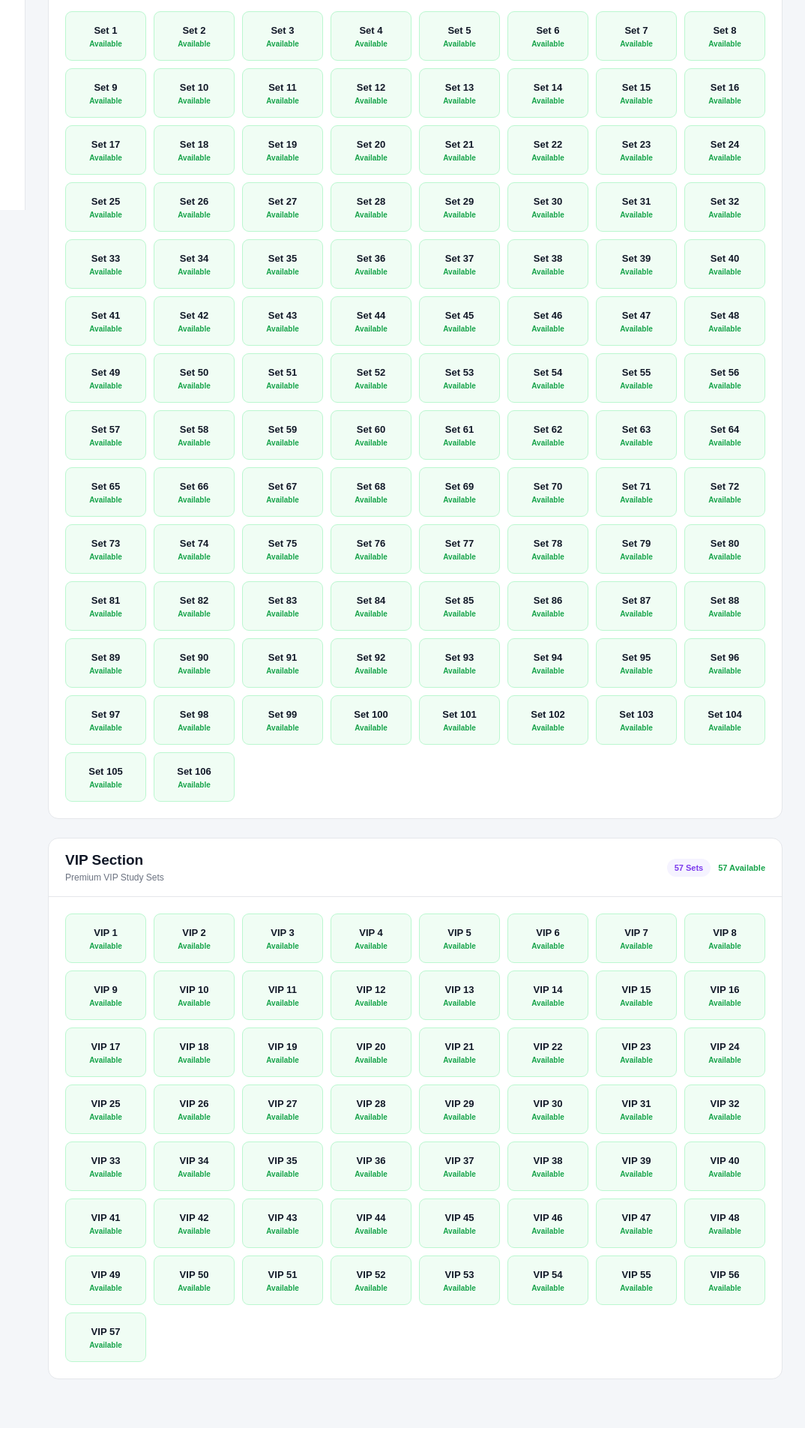
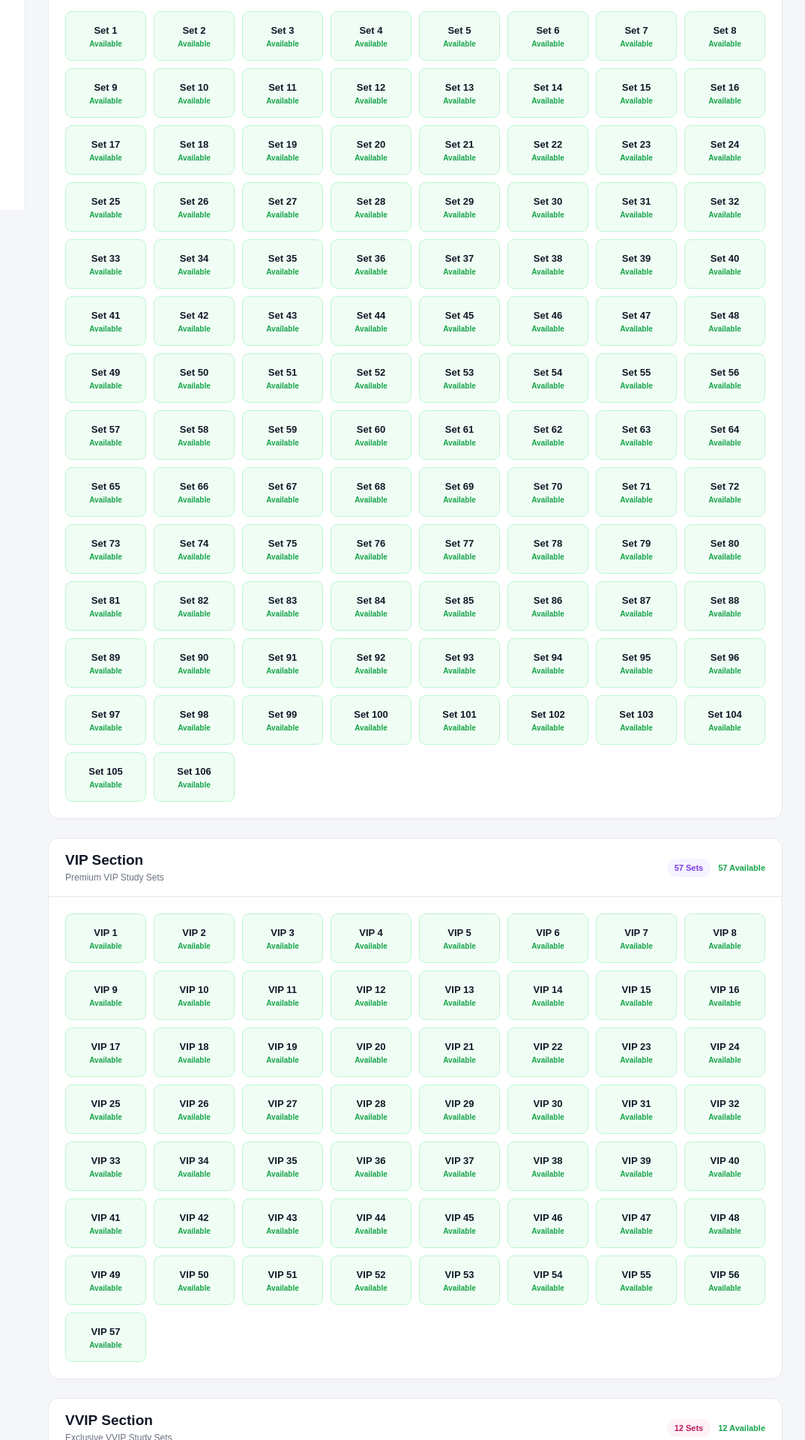
Before and after one commit to omkarghorband24/StudyPoint, a Flask app: page / in a window 1280 px wide. Shown: the part 520-2440 px from the top of the page at 75% size, without its empty margins (206-1280 px from the left). Before the commit the page ends 2359 px from the top, so only its background shows below. Run offline with Flask 3, Linux system fonts and the light colour scheme; data that the repository does not hold is empty; some libraries are stand-ins or nearby versions.

Commit message:
Added VVIP section git push

```diff
--- a/app.py
+++ b/app.py
@@ -343,7 +343,7 @@ def add_student():
         }), 400
 
 
-    if section not in ["General", "VIP"]:
+    if section not in ["General", "VIP", "VVIP"]:
 
         return jsonify({
             "success": False,
@@ -412,6 +412,14 @@ def add_student():
         return jsonify({
             "success": False,
             "message": "Invalid VIP set number."
+        }), 400
+
+
+    if section == "VVIP" and not (1 <= set_number <= 12):
+
+        return jsonify({
+            "success": False,
+            "message": "Invalid VVIP set number."
         }), 400
 
 
@@ -632,11 +640,20 @@ def dashboard():
         """, (today,)).fetchone()[0]
 
 
-        total_sets = 163
+        vvip_occupied = conn.execute("""
+            SELECT COUNT(*)
+            FROM students
+            WHERE section = 'VVIP'
+            AND expiry_date >= ?
+        """, (today,)).fetchone()[0]
+
+
+        total_sets = 175
 
         occupied_sets = (
             general_occupied +
-            vip_occupied
+            vip_occupied +
+            vvip_occupied
         )
 
         available_sets = (
@@ -652,6 +669,11 @@ def dashboard():
         vip_available = (
             57 -
             vip_occupied
+        )
+
+        vvip_available = (
+            12 -
+            vvip_occupied
         )
 
 
@@ -671,7 +693,11 @@ def dashboard():
 
             "vipOccupied": vip_occupied,
 
-            "vipAvailable": vip_available
+            "vipAvailable": vip_available,
+
+            "vvipOccupied": vvip_occupied,
+
+            "vvipAvailable": vvip_available
 
         })
 
--- a/static/style.css
+++ b/static/style.css
@@ -564,6 +564,12 @@ body {
     background: #f5f3ff;
 
     color: #7c3aed;
+}
+
+.section-total.vvip {
+    background: #fdf2f8;
+
+    color: #be185d;
 }
 
 
@@ -1456,6 +1462,10 @@ body {
     color: var(--warning);
 }
 
+.student-row-set.vvip {
+    color: #be185d;
+}
+
 .students-empty {
     padding: 30px 20px;
     text-align: center;
--- a/templates/index.html
+++ b/templates/index.html
@@ -115,8 +115,8 @@
 
                 <div class="stat-info">
                     <p>Total Sets</p>
-                    <h2 id="totalSets">163</h2>
-                    <span>General + VIP</span>
+                    <h2 id="totalSets">175</h2>
+                    <span>General + VIP + VVIP</span>
                 </div>
 
                 <div class="stat-icon">
@@ -145,7 +145,7 @@
 
                 <div class="stat-info">
                     <p>Available Sets</p>
-                    <h2 id="availableSets">163</h2>
+                    <h2 id="availableSets">175</h2>
                     <span>Currently available</span>
                 </div>
 
@@ -306,6 +306,51 @@
 
         </section>
 
+
+        <!-- ================= VVIP SECTION ================= -->
+
+        <section class="section-card">
+
+            <div class="section-header">
+
+                <div>
+
+                    <h2>VVIP Section</h2>
+
+                    <p>
+                        Exclusive VVIP Study Sets
+                    </p>
+
+                </div>
+
+                <div class="section-summary">
+
+                    <span class="section-total vvip">
+                        12 Sets
+                    </span>
+
+                    <span id="vvipAvailable">
+                        12 Available
+                    </span>
+
+                </div>
+
+            </div>
+
+
+            <div class="sets-container">
+
+                <div class="sets-grid"
+                     id="vvipSets">
+
+                    <!-- VVIP sets generated by JavaScript -->
+
+                </div>
+
+            </div>
+
+        </section>
+
         </div>
 
 
@@ -355,6 +400,29 @@
 
                 <div class="students-list" id="vipStudentsList">
                     <!-- VIP students rendered by JavaScript -->
+                </div>
+
+            </section>
+
+            <section class="section-card">
+
+                <div class="section-header">
+
+                    <div>
+                        <h2>VVIP Section</h2>
+                        <p>All students in VVIP sets</p>
+                    </div>
+
+                    <div class="section-summary">
+                        <span class="section-total vvip" id="vvipStudentsCount">
+                            0 Students
+                        </span>
+                    </div>
+
+                </div>
+
+                <div class="students-list" id="vvipStudentsList">
+                    <!-- VVIP students rendered by JavaScript -->
                 </div>
 
             </section>
@@ -496,6 +564,10 @@
                                 VIP
                             </option>
 
+                            <option value="VVIP">
+                                VVIP
+                            </option>
+
                         </select>
 
                     </div>
@@ -705,6 +777,12 @@
 
         let students = [];
 
+        const SECTION_TOTALS = {
+            General: 106,
+            VIP: 57,
+            VVIP: 12
+        };
+
 
         /* ================================================
            LOAD STUDENTS FROM SERVER
@@ -827,14 +905,20 @@
             const vipList =
                 document.getElementById("vipStudentsList");
 
+            const vvipList =
+                document.getElementById("vvipStudentsList");
+
             const generalCount =
                 document.getElementById("generalStudentsCount");
 
             const vipCount =
                 document.getElementById("vipStudentsCount");
 
-
-            if (!generalList || !vipList) {
+            const vvipCount =
+                document.getElementById("vvipStudentsCount");
+
+
+            if (!generalList || !vipList || !vvipList) {
 
                 return;
 
@@ -851,12 +935,20 @@
                     .filter(s => s.section === "VIP" && s.status === "active")
                     .sort((a, b) => a.setNumber - b.setNumber);
 
+            const vvipStudents =
+                students
+                    .filter(s => s.section === "VVIP" && s.status === "active")
+                    .sort((a, b) => a.setNumber - b.setNumber);
+
 
             generalCount.textContent =
                 `${generalStudents.length} Students`;
 
             vipCount.textContent =
                 `${vipStudents.length} Students`;
+
+            vvipCount.textContent =
+                `${vvipStudents.length} Students`;
 
 
             generalList.innerHTML =
@@ -869,6 +961,11 @@
                     ? vipStudents.map(studentRowHTML).join("")
                     : `<div class="students-empty">No students in VIP section yet.</div>`;
 
+            vvipList.innerHTML =
+                vvipStudents.length
+                    ? vvipStudents.map(studentRowHTML).join("")
+                    : `<div class="students-empty">No students in VVIP section yet.</div>`;
+
         }
 
 
@@ -972,9 +1069,16 @@
         function studentRowHTML(student) {
 
             const setLabel =
+                student.section === "General"
+                    ? `Set ${student.setNumber}`
+                    : `${student.section} ${student.setNumber}`;
+
+            const sectionClass =
                 student.section === "VIP"
-                    ? `VIP ${student.setNumber}`
-                    : `Set ${student.setNumber}`;
+                    ? "vip"
+                    : student.section === "VVIP"
+                        ? "vvip"
+                        : "";
 
             const isExpired =
                 student.status === "expired";
@@ -993,7 +1097,7 @@
                         <span class="student-row-meta">${student.mobile} · Expires ${formatDate(student.expiryDate)}</span>
                     </div>
 
-                    <span class="student-row-set ${student.section === "VIP" ? "vip" : ""}">
+                    <span class="student-row-set ${sectionClass}">
                         ${setLabel}
                     </span>
 
@@ -1014,6 +1118,9 @@
 
             const vipContainer =
                 document.getElementById("vipSets");
+
+            const vvipContainer =
+                document.getElementById("vvipSets");
 
 
             /* GENERAL 106 SETS */
@@ -1041,6 +1148,19 @@
 
             }
 
+
+            /* VVIP 12 SETS */
+
+            for (let i = 1; i <= 12; i++) {
+
+                createSet(
+                    vvipContainer,
+                    "VVIP",
+                    i
+                );
+
+            }
+
         }
 
 
@@ -1061,7 +1181,7 @@
             set.innerHTML = `
 
                 <div class="set-number">
-                    ${section === "VIP" ? "VIP " : "Set "}
+                    ${section === "General" ? "Set " : `${section} `}
                     ${number}
                 </div>
 
@@ -1140,9 +1260,7 @@
 
 
             const total =
-                section === "General"
-                    ? 106
-                    : 57;
+                SECTION_TOTALS[section] || 0;
 
 
             for (let i = 1; i <= total; i++) {
@@ -1164,9 +1282,9 @@
                     option.value = i;
 
                     option.textContent =
-                        section === "VIP"
-                            ? `VIP ${i}`
-                            : `Set ${i}`;
+                        section === "General"
+                            ? `Set ${i}`
+                            : `${section} ${i}`;
 
                     select.appendChild(option);
 
@@ -1392,7 +1510,7 @@
                 set.innerHTML = `
 
                     <div class="set-number">
-                        ${section === "VIP" ? "VIP " : "Set "}
+                        ${section === "General" ? "Set " : `${section} `}
                         ${number}
                     </div>
 
@@ -1423,7 +1541,9 @@
                 activeStudents.length;
 
             const total =
-                163;
+                SECTION_TOTALS.General +
+                SECTION_TOTALS.VIP +
+                SECTION_TOTALS.VVIP;
 
             const available =
                 total - occupied;
@@ -1456,7 +1576,7 @@
             document
                 .getElementById("generalAvailable")
                 .textContent =
-                `${106 - generalOccupied} Available`;
+                `${SECTION_TOTALS.General - generalOccupied} Available`;
 
 
             /* VIP */
@@ -1471,7 +1591,22 @@
             document
                 .getElementById("vipAvailable")
                 .textContent =
-                `${57 - vipOccupied} Available`;
+                `${SECTION_TOTALS.VIP - vipOccupied} Available`;
+
+
+            /* VVIP */
+
+            const vvipOccupied =
+                activeStudents.filter(
+                    student =>
+                        student.section === "VVIP"
+                ).length;
+
+
+            document
+                .getElementById("vvipAvailable")
+                .textContent =
+                `${SECTION_TOTALS.VVIP - vvipOccupied} Available`;
 
         }
 
@@ -1509,9 +1644,9 @@
 
 
             title.textContent =
-                section === "VIP"
-                    ? `VIP ${number}`
-                    : `Set ${number}`;
+                section === "General"
+                    ? `Set ${number}`
+                    : `${section} ${number}`;
 
 
             subtitle.textContent =
```
